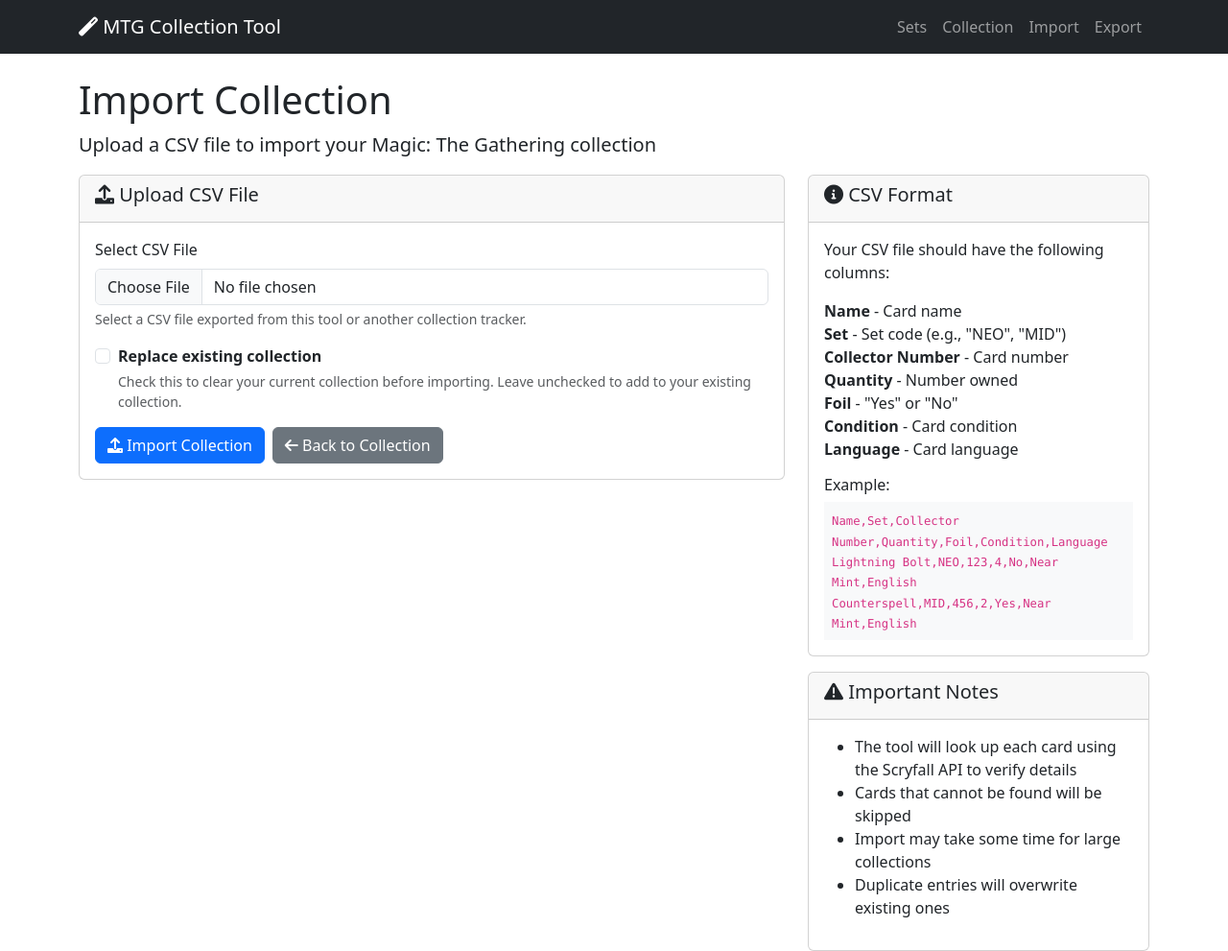
After one commit to MattPicDev/mtg-collection-builder, a Flask app: page /import in a window 1280 px wide. The commit adds this page. Shown: the whole page at 96% size. Run offline with Flask 3, Linux system fonts and the light colour scheme.

Commit message:
Add CSV import functionality: Upload collections, smart card lookup, error handling, replace/merge options

```diff
--- a/app.py
+++ b/app.py
@@ -136,6 +136,110 @@ class CollectionManager:
             'sets_represented': len(set(card['set'] for card in self.collection.values() if card['quantity'] > 0))
         }
 
+    def import_from_csv(self, csv_content: str) -> Dict:
+        """Import collection from CSV format"""
+        imported_count = 0
+        errors = []
+
+        try:
+            # Parse CSV content
+            csv_file = io.StringIO(csv_content)
+            reader = csv.DictReader(csv_file)
+
+            for row_num, row in enumerate(reader, start=2):  # Start at 2 because of header
+                try:
+                    name = row.get('Name', '').strip()
+                    set_code = row.get('Set', '').strip().lower()
+                    collector_number = row.get('Collector Number', '').strip()
+                    quantity = int(row.get('Quantity', 0))
+                    foil = row.get('Foil', '').strip().lower() in ['yes', 'true', '1']
+                    condition = row.get('Condition', 'Near Mint').strip()
+                    language = row.get('Language', 'English').strip()
+
+                    if not name or not set_code or quantity <= 0:
+                        continue  # Skip invalid rows
+
+                    # Try to find the card via Scryfall API
+                    card_data = self._find_card_by_details(name, set_code, collector_number)
+
+                    if card_data:
+                        # Create collection entry
+                        card_id = card_data['id']
+                        key = f"{card_id}_{foil}"
+
+                        self.collection[key] = {
+                            'name': name,
+                            'set': set_code.upper(),
+                            'set_name': card_data.get('set_name', ''),
+                            'collector_number': collector_number,
+                            'quantity': quantity,
+                            'foil': foil,
+                            'condition': condition,
+                            'language': language,
+                            'rarity': card_data.get('rarity', 'unknown'),
+                            'image_url': card_data.get('image_uris', {}).get('small', '')
+                        }
+                        imported_count += 1
+                    else:
+                        errors.append(f"Row {row_num}: Could not find card '{name}' in set '{set_code}'")
+
+                except (ValueError, KeyError) as e:
+                    errors.append(f"Row {row_num}: Invalid data format - {str(e)}")
+
+        except Exception as e:
+            errors.append(f"CSV parsing error: {str(e)}")
+
+        return {
+            'imported_count': imported_count,
+            'errors': errors,
+            'success': imported_count > 0
+        }
+
+    def _find_card_by_details(self, name: str, set_code: str, collector_number: str) -> Optional[Dict]:
+        """Find a card using Scryfall API by name, set, and collector number"""
+        try:
+            # First try exact search with collector number
+            if collector_number:
+                response = requests.get(
+                    f"{ScryfallAPI.BASE_URL}/cards/{set_code}/{collector_number}"
+                )
+                if response.status_code == 200:
+                    card_data = response.json()
+                    # Verify the name matches (case-insensitive)
+                    if card_data['name'].lower() == name.lower():
+                        return card_data
+
+            # Fallback: search by name and set
+            response = requests.get(
+                f"{ScryfallAPI.BASE_URL}/cards/named",
+                params={
+                    'exact': name,
+                    'set': set_code
+                }
+            )
+            if response.status_code == 200:
+                return response.json()
+
+            # Last resort: fuzzy search
+            response = requests.get(
+                f"{ScryfallAPI.BASE_URL}/cards/named",
+                params={
+                    'fuzzy': name,
+                    'set': set_code
+                }
+            )
+            if response.status_code == 200:
+                return response.json()
+
+        except requests.RequestException:
+            pass
+
+        return None
+
+    def clear_collection(self):
+        """Clear the entire collection"""
+        self.collection = {}
+
 # Global collection manager
 collection_manager = CollectionManager()
 
@@ -194,5 +298,40 @@ def export_collection():
         download_name='mtg_collection.csv'
     )
 
+@app.route('/import', methods=['GET', 'POST'])
+def import_collection():
+    """Import collection from CSV file"""
+    if request.method == 'GET':
+        return render_template('import.html')
+
+    # Handle file upload
+    if 'file' not in request.files:
+        return jsonify({'error': 'No file uploaded'}), 400
+
+    file = request.files['file']
+    if file.filename == '':
+        return jsonify({'error': 'No file selected'}), 400
+
+    if not file.filename.lower().endswith('.csv'):
+        return jsonify({'error': 'Please upload a CSV file'}), 400
+
+    try:
+        # Read and decode the file content
+        csv_content = file.read().decode('utf-8')
+
+        # Import the collection
+        result = collection_manager.import_from_csv(csv_content)
+
+        return jsonify(result)
+
+    except Exception as e:
+        return jsonify({'error': f'Error processing file: {str(e)}'}), 500
+
+@app.route('/api/clear_collection', methods=['POST'])
+def clear_collection():
+    """API endpoint to clear the entire collection"""
+    collection_manager.clear_collection()
+    return jsonify({'status': 'success', 'message': 'Collection cleared'})
+
 if __name__ == '__main__':
     app.run(debug=True, host='127.0.0.1', port=5000)
--- a/templates/base.html
+++ b/templates/base.html
@@ -43,6 +43,7 @@
             <div class="navbar-nav ms-auto">
                 <a class="nav-link" href="/">Sets</a>
                 <a class="nav-link" href="/collection">Collection</a>
+                <a class="nav-link" href="/import">Import</a>
                 <a class="nav-link" href="/export">Export</a>
             </div>
         </div>
--- a/templates/collection.html
+++ b/templates/collection.html
@@ -45,6 +45,9 @@
                 <input type="text" id="collectionSearch" class="form-control" placeholder="Search your collection..." onkeyup="filterCollection()">
             </div>
             <div class="col-md-6 text-end">
+                <a href="/import" class="btn btn-info">
+                    <i class="fas fa-upload"></i> Import CSV
+                </a>
                 <a href="/export" class="btn btn-success">
                     <i class="fas fa-download"></i> Export CSV
                 </a>
--- /dev/null
+++ b/templates/import.html
@@ -0,0 +1,235 @@
+{% extends "base.html" %}
+
+{% block title %}Import Collection - MTG Collection Tool{% endblock %}
+
+{% block content %}
+<div class="row">
+    <div class="col-12">
+        <h1>Import Collection</h1>
+        <p class="lead">Upload a CSV file to import your Magic: The Gathering collection</p>
+    </div>
+</div>
+
+<div class="row">
+    <div class="col-md-8">
+        <div class="card">
+            <div class="card-header">
+                <h5><i class="fas fa-upload"></i> Upload CSV File</h5>
+            </div>
+            <div class="card-body">
+                <form id="importForm" enctype="multipart/form-data">
+                    <div class="mb-3">
+                        <label for="csvFile" class="form-label">Select CSV File</label>
+                        <input type="file" class="form-control" id="csvFile" name="file" accept=".csv" required>
+                        <div class="form-text">
+                            Select a CSV file exported from this tool or another collection tracker.
+                        </div>
+                    </div>
+
+                    <div class="mb-3">
+                        <div class="form-check">
+                            <input class="form-check-input" type="checkbox" id="replaceCollection">
+                            <label class="form-check-label" for="replaceCollection">
+                                <strong>Replace existing collection</strong>
+                            </label>
+                            <div class="form-text">
+                                Check this to clear your current collection before importing.
+                                Leave unchecked to add to your existing collection.
+                            </div>
+                        </div>
+                    </div>
+
+                    <div class="d-flex gap-2">
+                        <button type="submit" class="btn btn-primary">
+                            <i class="fas fa-upload"></i> Import Collection
+                        </button>
+                        <a href="/collection" class="btn btn-secondary">
+                            <i class="fas fa-arrow-left"></i> Back to Collection
+                        </a>
+                    </div>
+                </form>
+            </div>
+        </div>
+
+        <!-- Progress and Results -->
+        <div id="importProgress" class="card mt-4" style="display: none;">
+            <div class="card-header">
+                <h5><i class="fas fa-cog fa-spin"></i> Importing...</h5>
+            </div>
+            <div class="card-body">
+                <div class="progress">
+                    <div class="progress-bar progress-bar-striped progress-bar-animated"
+                         role="progressbar" style="width: 100%">
+                        Processing your collection...
+                    </div>
+                </div>
+            </div>
+        </div>
+
+        <div id="importResults" class="card mt-4" style="display: none;">
+            <div class="card-header">
+                <h5 id="resultsTitle"></h5>
+            </div>
+            <div class="card-body">
+                <div id="resultsContent"></div>
+                <div class="mt-3">
+                    <a href="/collection" class="btn btn-success">
+                        <i class="fas fa-eye"></i> View Collection
+                    </a>
+                    <button type="button" class="btn btn-outline-secondary" onclick="resetForm()">
+                        <i class="fas fa-redo"></i> Import Another File
+                    </button>
+                </div>
+            </div>
+        </div>
+    </div>
+
+    <div class="col-md-4">
+        <div class="card">
+            <div class="card-header">
+                <h5><i class="fas fa-info-circle"></i> CSV Format</h5>
+            </div>
+            <div class="card-body">
+                <p>Your CSV file should have the following columns:</p>
+                <ul class="list-unstyled">
+                    <li><strong>Name</strong> - Card name</li>
+                    <li><strong>Set</strong> - Set code (e.g., "NEO", "MID")</li>
+                    <li><strong>Collector Number</strong> - Card number</li>
+                    <li><strong>Quantity</strong> - Number owned</li>
+                    <li><strong>Foil</strong> - "Yes" or "No"</li>
+                    <li><strong>Condition</strong> - Card condition</li>
+                    <li><strong>Language</strong> - Card language</li>
+                </ul>
+
+                <h6 class="mt-3">Example:</h6>
+                <div class="bg-light p-2 small">
+                    <code>
+                        Name,Set,Collector Number,Quantity,Foil,Condition,Language<br>
+                        Lightning Bolt,NEO,123,4,No,Near Mint,English<br>
+                        Counterspell,MID,456,2,Yes,Near Mint,English
+                    </code>
+                </div>
+            </div>
+        </div>
+
+        <div class="card mt-3">
+            <div class="card-header">
+                <h5><i class="fas fa-exclamation-triangle"></i> Important Notes</h5>
+            </div>
+            <div class="card-body">
+                <ul>
+                    <li>The tool will look up each card using the Scryfall API to verify details</li>
+                    <li>Cards that cannot be found will be skipped</li>
+                    <li>Import may take some time for large collections</li>
+                    <li>Duplicate entries will overwrite existing ones</li>
+                </ul>
+            </div>
+        </div>
+    </div>
+</div>
+{% endblock %}
+
+{% block scripts %}
+<script>
+document.getElementById('importForm').addEventListener('submit', function(e) {
+    e.preventDefault();
+
+    const fileInput = document.getElementById('csvFile');
+    const replaceCollection = document.getElementById('replaceCollection').checked;
+
+    if (!fileInput.files.length) {
+        alert('Please select a CSV file to import.');
+        return;
+    }
+
+    // Show progress
+    document.getElementById('importProgress').style.display = 'block';
+    document.getElementById('importResults').style.display = 'none';
+
+    // Clear existing collection if requested
+    if (replaceCollection) {
+        fetch('/api/clear_collection', {
+            method: 'POST',
+            headers: {
+                'Content-Type': 'application/json',
+            }
+        }).then(() => {
+            uploadFile(fileInput.files[0]);
+        }).catch(error => {
+            console.error('Error clearing collection:', error);
+            uploadFile(fileInput.files[0]); // Continue anyway
+        });
+    } else {
+        uploadFile(fileInput.files[0]);
+    }
+});
+
+function uploadFile(file) {
+    const formData = new FormData();
+    formData.append('file', file);
+
+    fetch('/import', {
+        method: 'POST',
+        body: formData
+    })
+    .then(response => response.json())
+    .then(data => {
+        // Hide progress
+        document.getElementById('importProgress').style.display = 'none';
+
+        // Show results
+        document.getElementById('importResults').style.display = 'block';
+
+        if (data.error) {
+            document.getElementById('resultsTitle').innerHTML = '<i class="fas fa-times-circle text-danger"></i> Import Failed';
+            document.getElementById('resultsContent').innerHTML = `
+                <div class="alert alert-danger">
+                    <strong>Error:</strong> ${data.error}
+                </div>
+            `;
+        } else {
+            const isSuccess = data.success;
+            const iconClass = isSuccess ? 'fas fa-check-circle text-success' : 'fas fa-exclamation-triangle text-warning';
+            const title = isSuccess ? 'Import Completed' : 'Import Completed with Issues';
+
+            document.getElementById('resultsTitle').innerHTML = `<i class="${iconClass}"></i> ${title}`;
+
+            let content = `
+                <div class="alert ${isSuccess ? 'alert-success' : 'alert-warning'}">
+                    <strong>Imported ${data.imported_count} cards successfully!</strong>
+                </div>
+            `;
+
+            if (data.errors && data.errors.length > 0) {
+                content += `
+                    <div class="alert alert-warning">
+                        <strong>Issues encountered:</strong>
+                        <ul class="mt-2 mb-0">
+                            ${data.errors.map(error => `<li>${error}</li>`).join('')}
+                        </ul>
+                    </div>
+                `;
+            }
+
+            document.getElementById('resultsContent').innerHTML = content;
+        }
+    })
+    .catch(error => {
+        document.getElementById('importProgress').style.display = 'none';
+        document.getElementById('importResults').style.display = 'block';
+        document.getElementById('resultsTitle').innerHTML = '<i class="fas fa-times-circle text-danger"></i> Import Failed';
+        document.getElementById('resultsContent').innerHTML = `
+            <div class="alert alert-danger">
+                <strong>Network Error:</strong> ${error.message}
+            </div>
+        `;
+    });
+}
+
+function resetForm() {
+    document.getElementById('importForm').reset();
+    document.getElementById('importProgress').style.display = 'none';
+    document.getElementById('importResults').style.display = 'none';
+}
+</script>
+{% endblock %}
```
Also changed, not shown: README.md.
